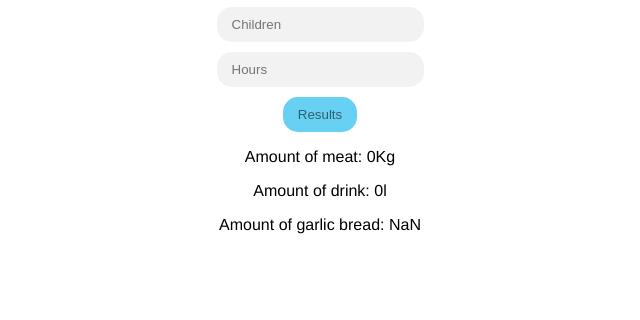
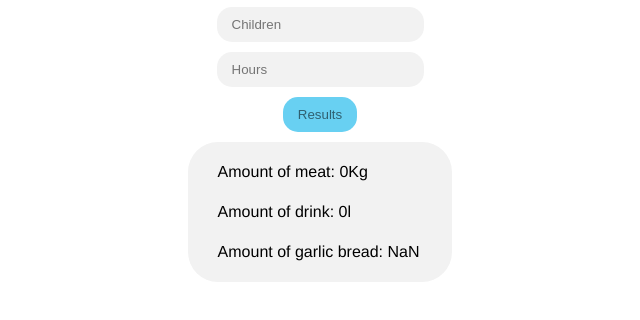
Before and after one commit to carled7/css-html_webpage_module-6, a plain HTML site: page Barbeque-calculator/index.html in a window 1280 px wide. Both pictures are taken after a click on the button "Results". Shown: the part 118-438 px from the top of the page, without its empty margins (320-960 px from the left). Drawn offline with Linux system fonts and the light colour scheme.

Commit message:
Update barbecue calculator

```diff
--- a/Barbeque-calculator/index.html
+++ b/Barbeque-calculator/index.html
@@ -8,18 +8,21 @@
     <title>Barbecue Calculator</title>
     <link rel="shortcut icon" href="steak-rare.png">
     <link rel="stylesheet" href="style.css">
+    <script src="script.js"></script>
+
 </head>
 
 <body>
     <h1>Barbecue Calculator</h1>
-    <input type="number" name="adults" placeholder="Adults" min="0" id="adults">
+    <input type="number" name="adults" placeholder="Adults" min="0" id="adults" required>
     <input type="number" name="children" placeholder="Children" min="0" id="children">
-    <input type="number" name="duration" placeholder="Hours" id="duration">
-    <button onclick="calculator()" onmouseover="efect(this)" onmouseout ="disefect(this)">Results</button>
-    <p></p>
-    <p></p>
-    <p id="p3"></p>
-        <script src="script.js"></script>
+    <input type="number" name="duration" placeholder="Hours" id="duration" required>
+    <button onclick="calculator()" onmouseover="efect(this)" onmouseout="disefect(this)">Results</button>
+    <ul>
+        <li class="meat"></li>
+        <li class="drink"></li>
+        <li class="carlic-bread"></li>
+    </ul>
 </body>
 
 </html>
--- a/Barbeque-calculator/script.js
+++ b/Barbeque-calculator/script.js
@@ -5,19 +5,18 @@ function calculator() {
     let hours = document.getElementById("duration");
 
     //Meat Calculator
-    console.log(totalMeat = ((a.value * 400 + (c.value * 200)) * (hours.value / 2)) / 1000);
-    let meat = document.getElementsByTagName("p")[0];
+    let totalMeat = ((a.value * 400 + (c.value * 200)) * (hours.value / 2)) / 1000;
+    let meat = document.getElementsByTagName("li")[0];
     meat.innerText = "Amount of meat: " + totalMeat + "Kg";
 
     //Drink Calculator
-    console.log(totalDrink = ((a.value * 1500 + c.value * 750) * (hours.value / 2)) / 1000);
-    let drink = document.getElementsByTagName("p")[1];
+    let totalDrink = Math.ceil(((a.value * 1500 + c.value * 750) * (hours.value / 2)) / 1000);
+    let drink = document.getElementsByTagName("li")[1];
     drink.innerText = "Amount of drink: " + totalDrink + "l";
 
     //Garlic Bread Calculator
     var totalGarlicBread = (parseInt(a.value) + parseInt(c.value)) * hours.value;
-    console.log(totalGarlicBread)
-    let garlicBread = document.getElementById("p3")
+    let garlicBread = document.getElementsByTagName("li")[2];
     garlicBread.innerText = "Amount of garlic bread: " + totalGarlicBread;
 }
 function efect(x){
--- a/Barbeque-calculator/style.css
+++ b/Barbeque-calculator/style.css
@@ -17,6 +17,16 @@ input, button{
 button{
     background-color: #68D0F2;
 }
-p{
-    text-align: center;
+li{
+    text-align: left;
+    line-height: 40px;
+    list-style: none;
 }
+
+ul{
+    background-color: #F2F2F2;
+    width: 40%;
+    margin: auto;
+    padding: 10px 30px;
+    border-radius: 30px;
+}
```
Also changed, not shown: Barbeque-calculator/assets/bread.png (added), Barbeque-calculator/assets/ham.png (added), Barbeque-calculator/assets/soda_can.png (added).
